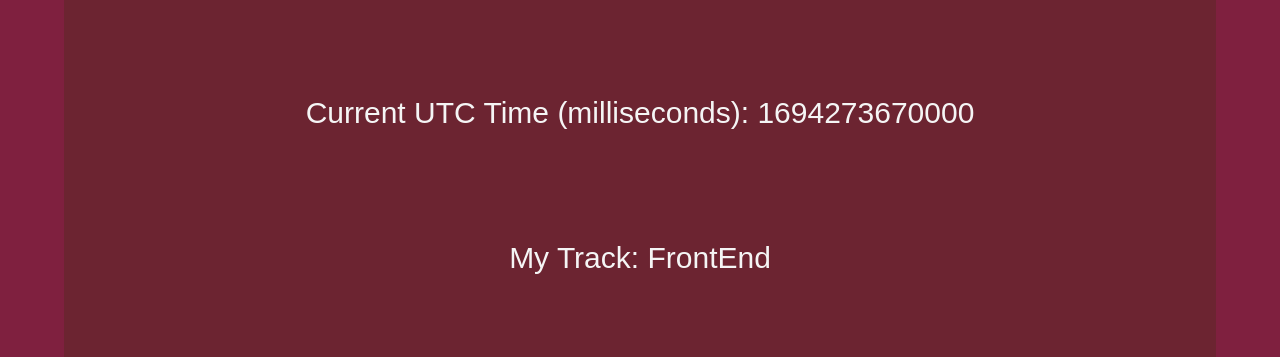
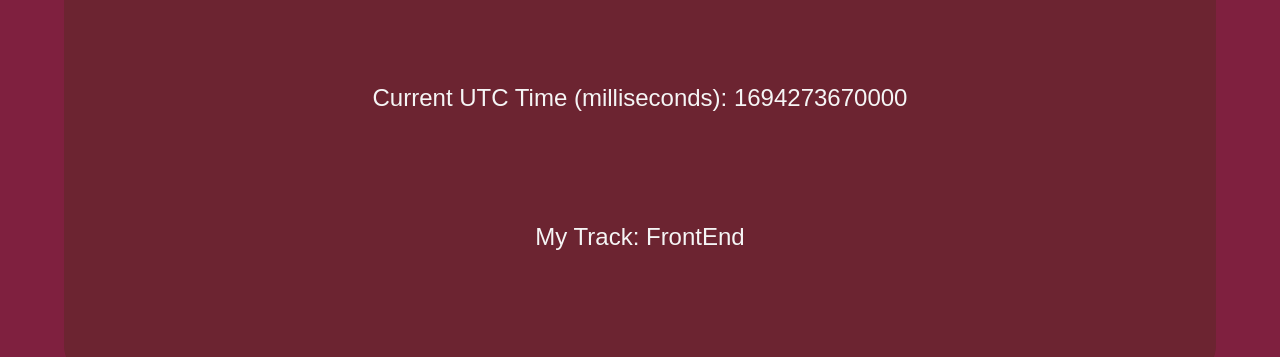
Before and after one commit to Daminert/myPersonalData, a plain HTML site: page index.html in a window 1280 px wide. Shown: the part 732-1089 px from the top of the page. Drawn offline with Linux system fonts and the light colour scheme.

Commit message:
Update styles.css

```diff
--- a/styles.css
+++ b/styles.css
@@ -39,7 +39,7 @@ img {
 /* Styles for headings and text paragraphs */
 .head, .text,.link{
     margin: 7% 0 10%; /* Add margins for spacing */
-    font-size: 30px;
+    font-size: 1.5rem;
 }
 
 /* Styles for links */
```
